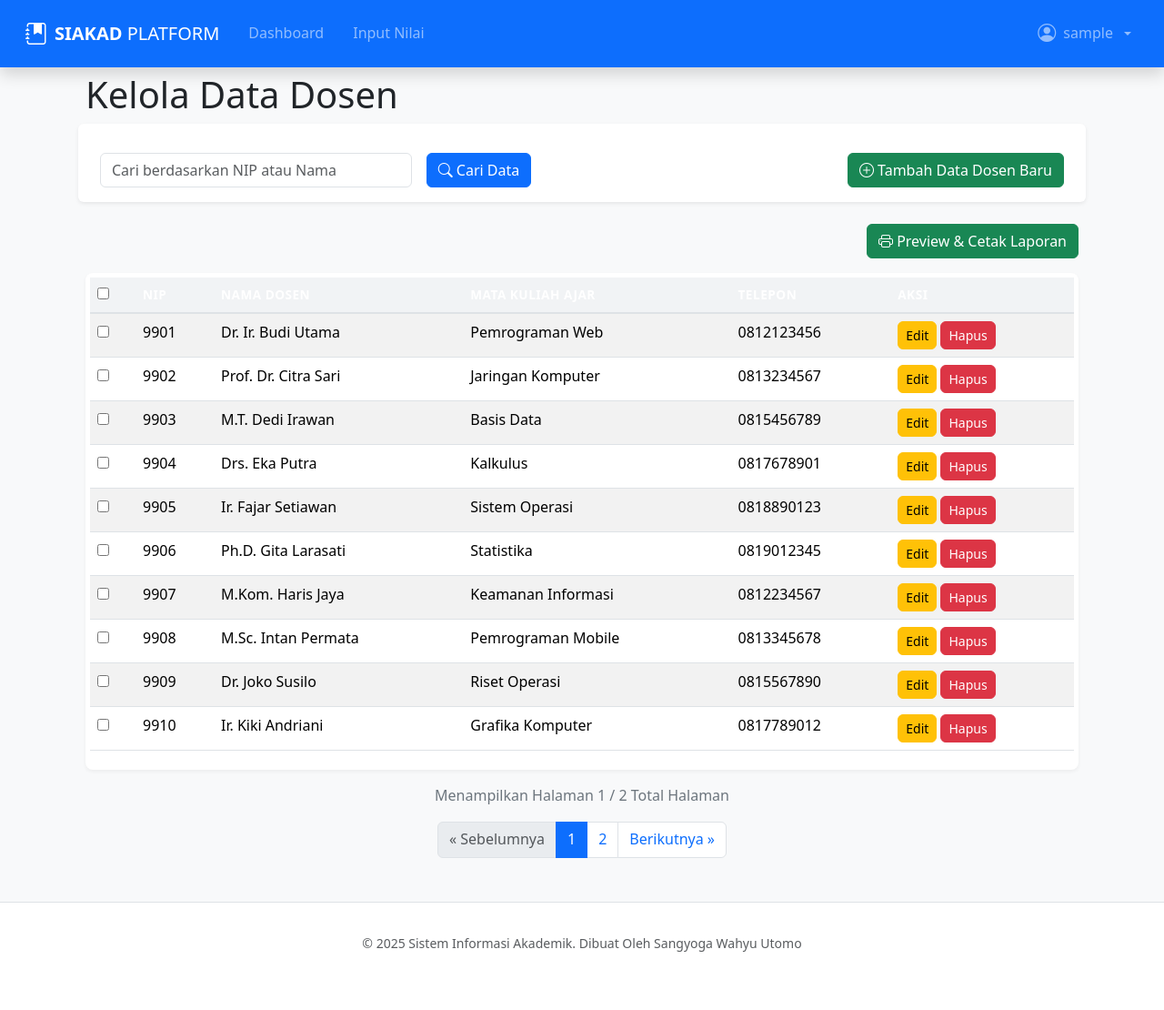
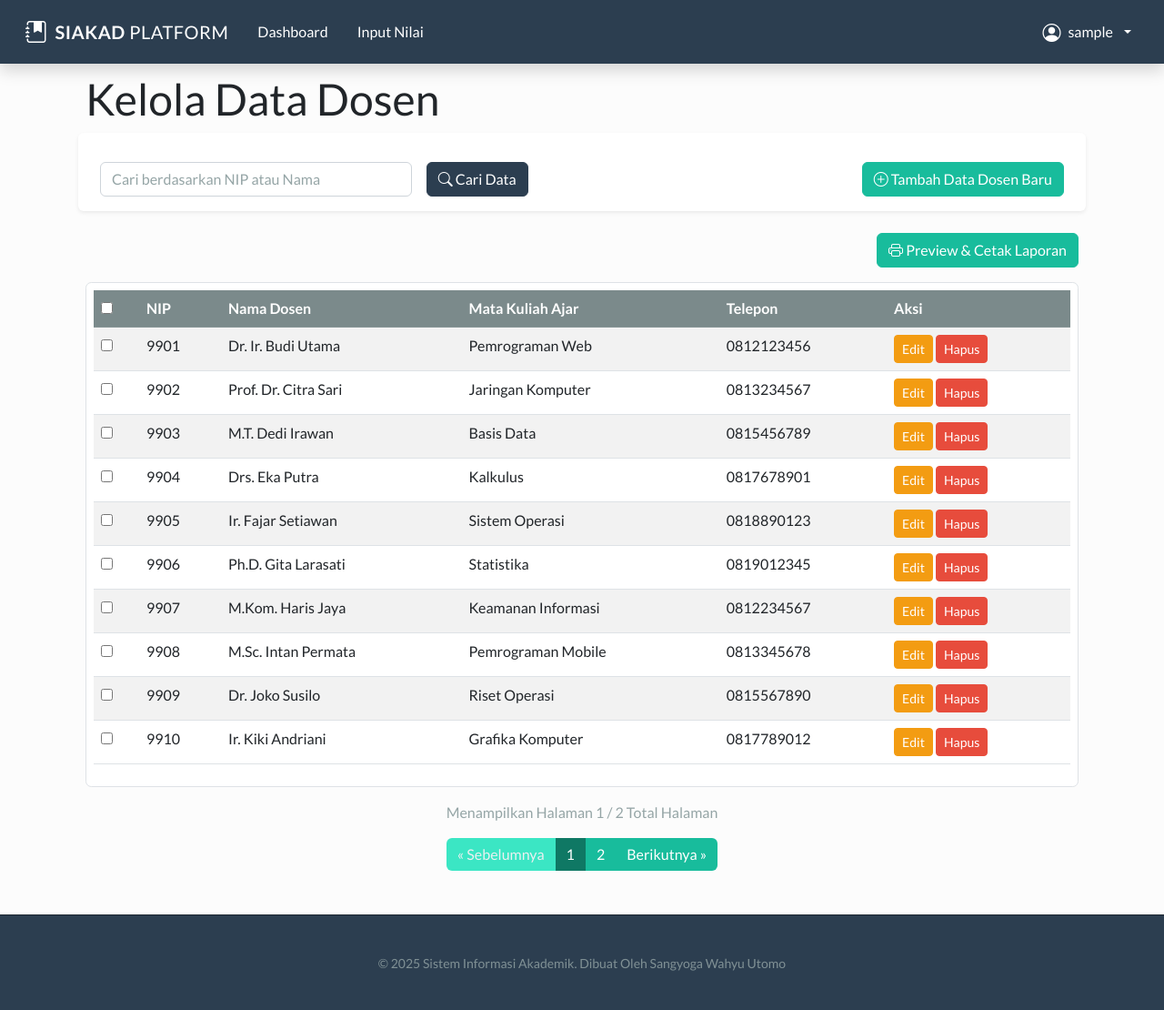
Before and after one commit to sangyoga28/akademik_web, a Flask app: page /dosen in a window 1280 px wide. Shown: the whole page at 91% size. Before the commit the page ends 1046 px from the top, so only its background shows below. Run offline with Flask 3, Linux system fonts and the light colour scheme; the visitor is signed in with stand-in values (Sample User, id 1); data comes from the database, SQL or seed files in the repository; some libraries are stand-ins or nearby versions.

Commit message:
UI: Apply Bootswatch Flatly theme and optimize styles

```diff
--- a/static/css/style.css
+++ b/static/css/style.css
@@ -1,15 +1,16 @@
-/* --- CLASSIC ACADEMIC DESIGN (BOOTSTRAP FOCUS) --- */
+/* --- FLATLY THEME OPTIMIZATIONS --- */
 
 :root {
-    --bs-primary: #0d6efd;
-    --bs-secondary: #6c757d;
+    --bs-primary: #2c3e50;
+    --bs-success: #18bc9c;
+    --bs-info: #3498db;
+    --bs-danger: #e74c3c;
 }
 
 /* 1. Card Transitions & Proportions */
 .card {
     transition: transform 0.2s ease, box-shadow 0.2s ease;
-    border-radius: 0.5rem;
-    border: 1px solid rgba(0, 0, 0, 0.125);
+    border-radius: 0.4rem;
 }
 
 .card:hover {
@@ -17,59 +18,45 @@
     box-shadow: 0 8px 16px rgba(0, 0, 0, 0.1) !important;
 }
 
-/* 2. User Comfort: Typography & Line Height */
+/* 2. User Comfort: General Proportions */
 body {
-    font-family: system-ui, -apple-system, "Segoe UI", Roboto, "Helvetica Neue", Arial, sans-serif;
-    line-height: 1.6;
-    background-color: #f8f9fa;
+    background-color: #fcfcfc;
     display: flex;
     flex-direction: column;
     min-height: 100vh;
 }
 
-/* 3. Navbar Enhancements */
+/* 3. Navbar Refinement */
 .navbar {
-    transition: all 0.3s ease;
-    padding: 0.8rem 1rem;
-}
-
-.navbar-scrolled {
-    padding: 0.5rem 1rem;
-    box-shadow: 0 4px 10px rgba(0, 0, 0, 0.1);
+    padding: 0.75rem 1rem;
+    box-shadow: 0 2px 4px rgba(0, 0, 0, 0.1);
 }
 
 .navbar-brand {
-    font-weight: bold;
+    font-weight: 700;
+    letter-spacing: 0.5px;
 }
 
 /* 4. Table Compatibility */
 .table-responsive {
     background-color: white;
-    border-radius: 0.5rem;
-    padding: 5px;
-    box-shadow: 0 2px 4px rgba(0, 0, 0, 0.05);
+    border-radius: 0.4rem;
+    padding: 0.5rem;
+    border: 1px solid #dee2e6;
 }
 
-.table thead th {
-    background-color: #f1f3f5;
-    border-bottom: 2px solid #dee2e6;
-    font-size: 0.85rem;
-    text-transform: uppercase;
-    letter-spacing: 0.5px;
-}
-
-/* 5. Home Hero (Optimized with Flexbox) */
+/* 5. Home Hero (Optimized for Flatly) */
 .home-hero {
     background-image: url('../images/background.jpg');
     background-size: cover;
     background-position: center;
-    min-height: 400px;
+    min-height: 420px;
     display: flex;
     align-items: center;
     position: relative;
     color: white;
-    text-shadow: 1px 1px 3px rgba(0, 0, 0, 0.8);
-    border-radius: 0.75rem;
+    text-shadow: 1px 1px 4px rgba(0, 0, 0, 0.6);
+    border-radius: 0.5rem;
     overflow: hidden;
 }
 
@@ -80,15 +67,15 @@ body {
     left: 0;
     right: 0;
     bottom: 0;
-    background: rgba(0, 0, 0, 0.5);
-    /* Clearer overlay for readability */
+    background: rgba(44, 62, 80, 0.6);
+    /* Flatly primary overlay */
     z-index: 1;
 }
 
 .home-hero .container-fluid {
     position: relative;
     z-index: 2;
-    padding: 3rem 2rem;
+    padding: 4rem 2rem;
 }
 
 /* 6. Animations */
@@ -122,19 +109,22 @@ body {
 
 /* 7. Footer */
 .main-footer {
-    background: white;
-    border-top: 1px solid #dee2e6;
-    padding: 2rem 0;
+    background: #2c3e50;
+    color: #ecf0f1;
+    padding: 2.5rem 0;
     margin-top: auto;
-    color: #6c757d;
+    border-top: 1px solid #1a252f;
 }
 
-/* 8. Accessibility: Buttons & Focus */
-.btn {
-    font-weight: 500;
-    border-radius: 0.375rem;
+.main-footer small {
+    opacity: 0.8;
+}
+
+/* 8. Accessibility: Focus States */
+.btn-warning {
+    color: white !important;
 }
 
 .btn:focus {
-    box-shadow: 0 0 0 0.25rem rgba(13, 110, 253, 0.25);
+    box-shadow: 0 0 0 0.2rem rgba(44, 62, 80, 0.25);
 }
--- a/templates/base.html
+++ b/templates/base.html
@@ -6,8 +6,8 @@
     <meta name="viewport" content="width=device-width, initial-scale=1.0">
     <title>{% block title %}Akademik App{% endblock %}</title>
 
-    <!-- Bootstrap CSS -->
-    <link href="https://cdn.jsdelivr.net/npm/bootstrap@5.3.3/dist/css/bootstrap.min.css" rel="stylesheet">
+    <!-- Bootswatch Flatly Theme -->
+    <link href="https://cdn.jsdelivr.net/npm/bootswatch@5.3.3/dist/flatly/bootstrap.min.css" rel="stylesheet">
     <link rel="stylesheet" href="https://cdn.jsdelivr.net/npm/bootstrap-icons@1.11.3/font/bootstrap-icons.min.css">
     <link rel="stylesheet" href="{{ url_for('static', filename='css/style.css') }}">
 </head>
```
